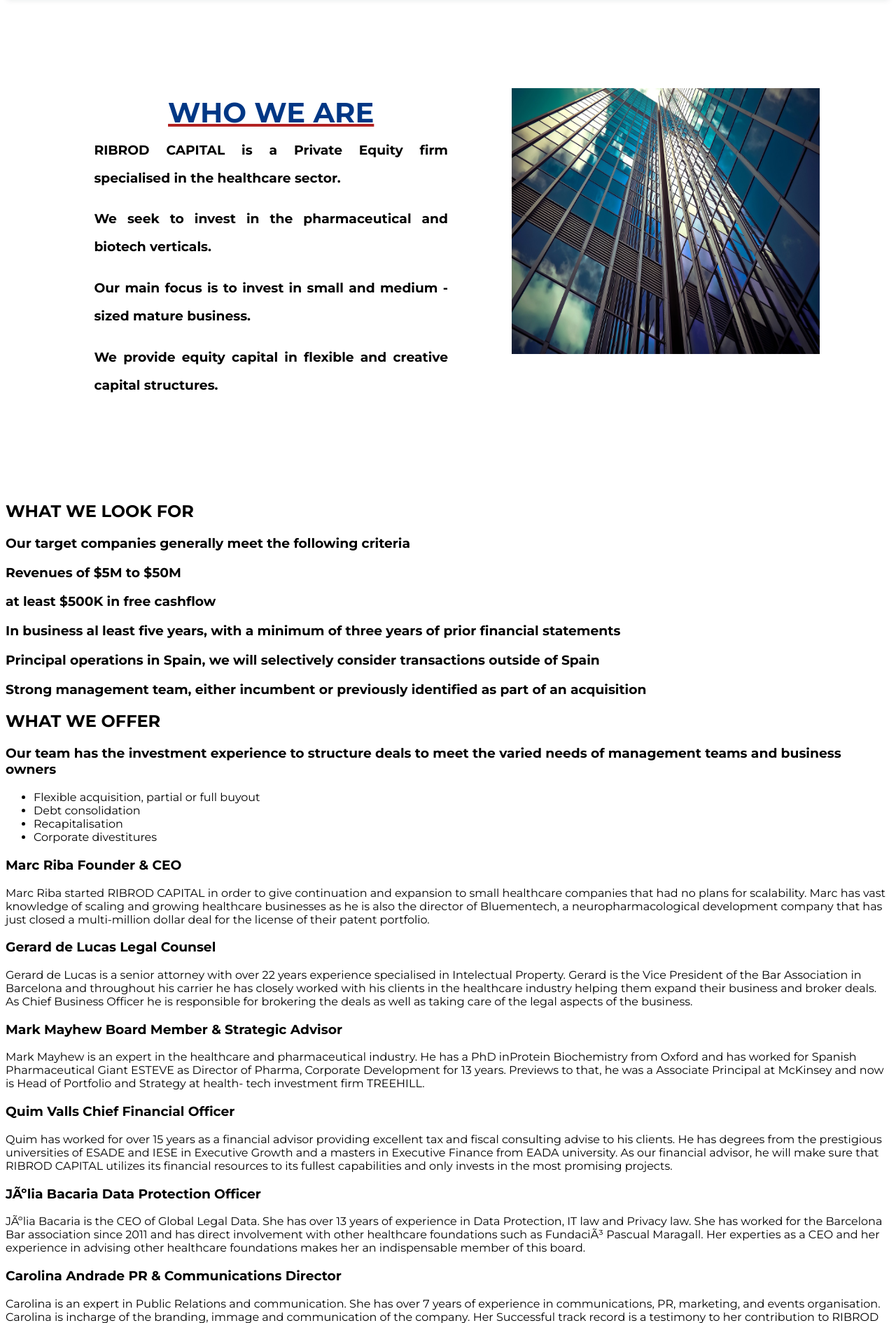
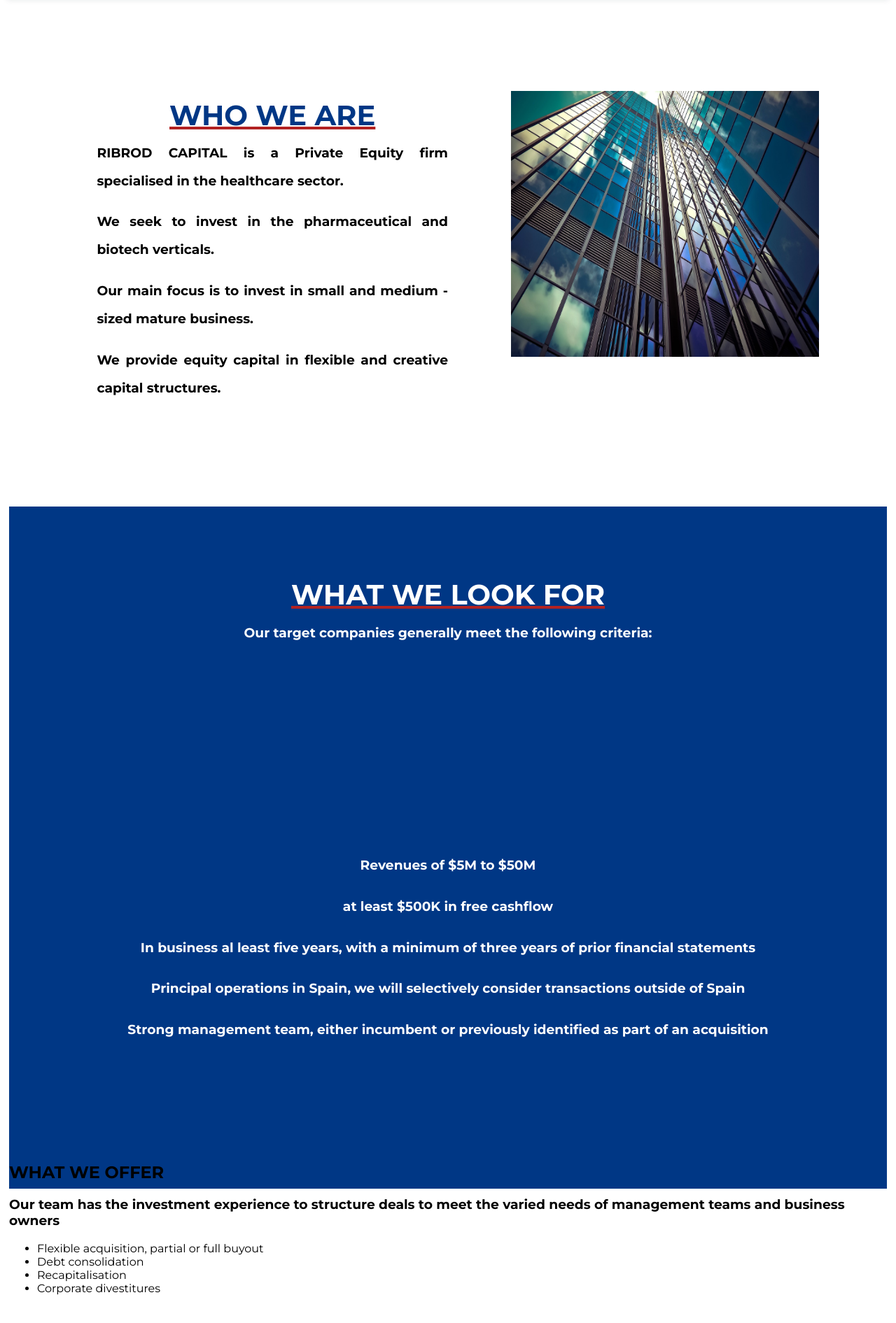
Before and after one commit to cescjunior24/RibrodCapital, a PHP site: page / in a window 1280 px wide. Shown: the part 112-2003 px from the top of the page at 70% size. Run offline with PHP 8.4, Linux system fonts and the light colour scheme.

Commit message:
Comenzando nuevo apartado

```diff
--- a/index.html
+++ b/index.html
@@ -6,8 +6,6 @@
   <link rel="preconnect" href="https://fonts.googleapis.com"><link rel="preconnect" href="https://fonts.gstatic.com" crossorigin><link href="https://fonts.googleapis.com/css2?family=Montserrat:ital,wght@0,100;0,200;0,300;0,400;0,500;0,600;0,700;0,800;0,900;1,100;1,200;1,300;1,400;1,500;1,600;1,700;1,800;1,900&display=swap" rel="stylesheet">
 </head>
 <body>
-  <div id="layout">
-    <!--Header-->
     <header class="header">
       <div>
         <img class="img" src="logo.jpeg" alt="">
@@ -15,14 +13,14 @@
       <div class="menu">
           <ul>
             <li><a href="#section-presentation">WHO WE ARE</a></li>
-              <li><a href="#section-look-for-and-offer">WHAT WE LOOK FOR</a></li>
-              <li><a href="#">WHAT WE OFFER</a></li>
-              <li><a href="#">OUR TEAM</a></li>
-              <li><a href="#">CONTACT</a></li>
+            <li><a href="#section-look-for">WHAT WE LOOK FOR</a></li>
+            <li><a href="#section-what-we-offer">WHAT WE OFFER</a></li>
+            <li><a href="#section-our-team">OUR TEAM</a></li>
+            <li><a href="#section-contact">CONTACT</a></li>
           </ul>
       </div>
     </header>
-
+  <div id="layout">
       <section id="section-presentation">
         <div class="whoweare">
           <div>
@@ -38,16 +36,27 @@
         </div>
       </section>
 
-      <section id="section-look-for-and-offer">
+      <section id="section-look-for">
         <div>
           <h1>WHAT WE LOOK FOR</h1>
-          <h3>Our target companies generally meet the following criteria</h3>
+          <h3>Our target companies generally meet the following criteria:</h3>
+          <div class="look-for-ideas-1">
+            <div></div>
+            <div></div>
+            <div></div>
+          </div>
+          <div>
+            <div></div>
+            <div></div>
+          </div>
           <h3>Revenues of $5M to $50M</h3>
           <h3>at least $500K in free cashflow</h3>
           <h3>In business al least five years, with a minimum of three years of prior financial statements</h3>
           <h3>Principal operations in Spain, we will selectively consider transactions outside of Spain</h3>
           <h3>Strong management team, either incumbent or previously identified as part of an acquisition</h3>
         </div>
+      </section>
+      <section id="section-what-we-offer">
         <div>
           <h1>WHAT WE OFFER</h1>
           <h3>Our team has the investment experience to structure deals to meet the varied needs of management teams and business owners</h3>
--- a/styles/styles.css
+++ b/styles/styles.css
@@ -3,17 +3,31 @@
 
     html{
         scroll-behavior: smooth;
+
     }
 
     body{
         font-family: 'Montserrat', sans-serif;
 	}
+    #layout{
+        padding:5px;
+
+        grid-column-gap:5px;
+        grid-row-gap:5px;
+        display:grid;
+        grid-template-areas:
+            'section-presentation'
+            'section-look-for'
+            'section-what-we-offer'
+            'section-our-team'
+            'section-contact';
+    }
     .header{
         background-color: white;
         display: grid;
         grid-template-columns: 30% 70%;
+        top: 0;
         position: sticky;
-        top: 0;
         box-shadow: 0 2px 8px -2px rgb(0 32 37 / 10%);
     }
 
@@ -46,9 +60,11 @@
     }
 
     #section-presentation{
-        width: 100%;
-        margin-top: 10%;
-        margin-bottom: 10%;
+    scroll-margin: 200px;
+    height: 100%;
+    width: 100%;
+    margin-top: 5%;
+    margin-bottom: 5%;
     }
 
     #section-presentation h1{
@@ -77,5 +93,42 @@
         margin-left: 18%;
     }
 
+    #section-look-for{
+        background-color: #003785;
+        text-align: center;
+        scroll-margin: 200px;
+        height: 100%;
+        width: 100%;
+        margin-top: 5%;
+        margin-bottom: 10%;
+    }
+
+    #section-look-for div{
+        margin-top: 10%;
+    }
+
+    #section-look-for h1{
+        text-align: center;
+        font-size: 40px;
+        text-decoration: underline #B22222;
+        line-height: 2px;
+        color:white;
+    }
+
+    #section-look-for h3{
+        color: white;
+        text-align: center;
+        line-height: 40px;
+    }
+    .look-for-ideas-1{
+        display: grid;
+        grid-template-columns: 33.33% 33.33% 33.33%;
+        grid-gap: 2%;
+    }
+
+    .look-for-ideas-1 div{
+        background-color: white;
+    }
+
 
 }
```
Lines whose indentation alone changed are shown as unchanged.
